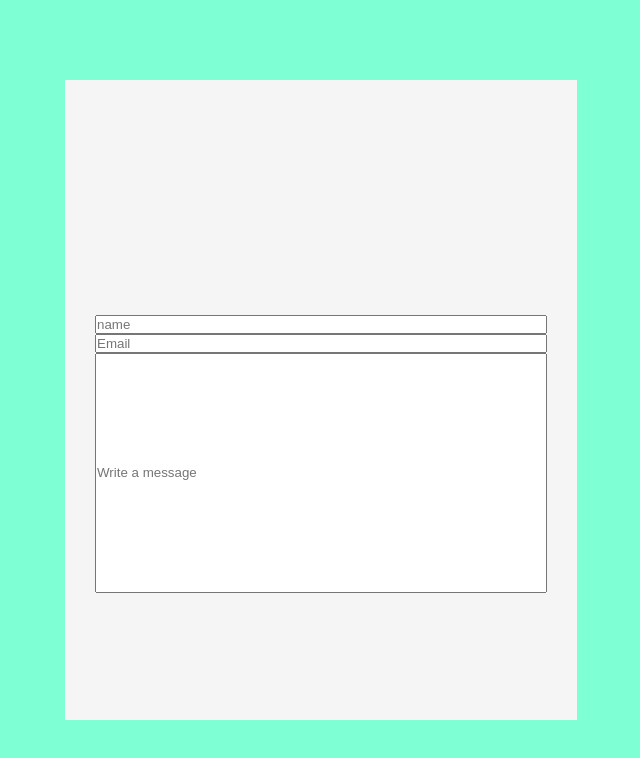
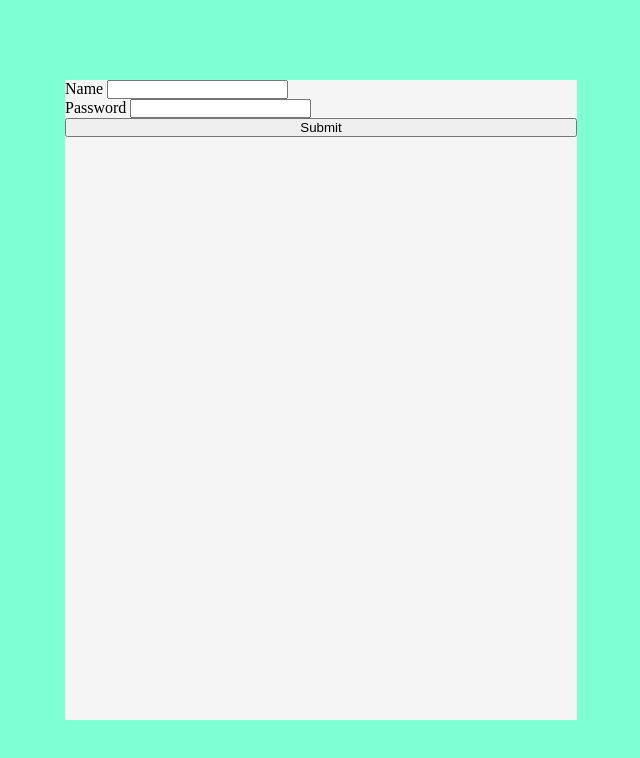
Before and after one commit to LathithaKunana/form, a plain HTML site: page index.html in a window 1280 px wide. Shown: the whole page, without its empty margins (319-959 px from the left). Drawn offline with Linux system fonts and the light colour scheme.

Commit message:
added files

```diff
--- a/form.js
+++ b/form.js
@@ -0,0 +1,20 @@
+const name = document.getElementById('name');
+const password = document.getElementById("password");
+const form = document.getElementById("form");
+const errorElement = document.getElementById('error')
+
+form.addEventListener("submit", (e) => {
+    let messages = []
+    if (name.value==="" || name.value == nul) {
+        messages.push('Name is required')
+    }
+
+    if (password.length <= 6) {
+        messages.push('Password must be longer than 6 characters')
+    }
+
+    if (messages.length > 0) {
+        e.preventDefault()
+        errorElement.innerText = messages.join(', ')
+    }
+})
--- a/index.html
+++ b/index.html
@@ -5,14 +5,22 @@
     <meta name="viewport" content="width=device-width, initial-scale=1.0">
     <link rel="stylesheet" href="styles.css">
     <title>Document</title>
+    <script defer src="form.js"></script>
 </head>
 <body>
     <div class="container">
         <div class="form-box">
-            <form action="/index.html" >
-                <input type="text" placeholder="name">
-                <input type="email" placeholder="Email">
-                <input type="text" placeholder="Write a message" class="m-input" >
+            <div id="error"></div>
+            <form action="/" method="get" id="form">
+                <div>
+                   <label for="name">Name</label>
+                   <input id="name" name="name" type="text" required>
+                </div>
+                <div>
+                   <label for="password">Password</label>
+                   <input id="password" name="password" type="password">
+                </div>
+                <button type="submit">Submit</button>
             </form>
 
         </div>
--- a/styles.css
+++ b/styles.css
@@ -22,11 +22,9 @@
 }
 
 form {
-    padding: 30px;
+
     display: flex;
     flex-direction: column;
-    margin-top: 40%;
-    justify-content: space-between;
 
 }
 
```
